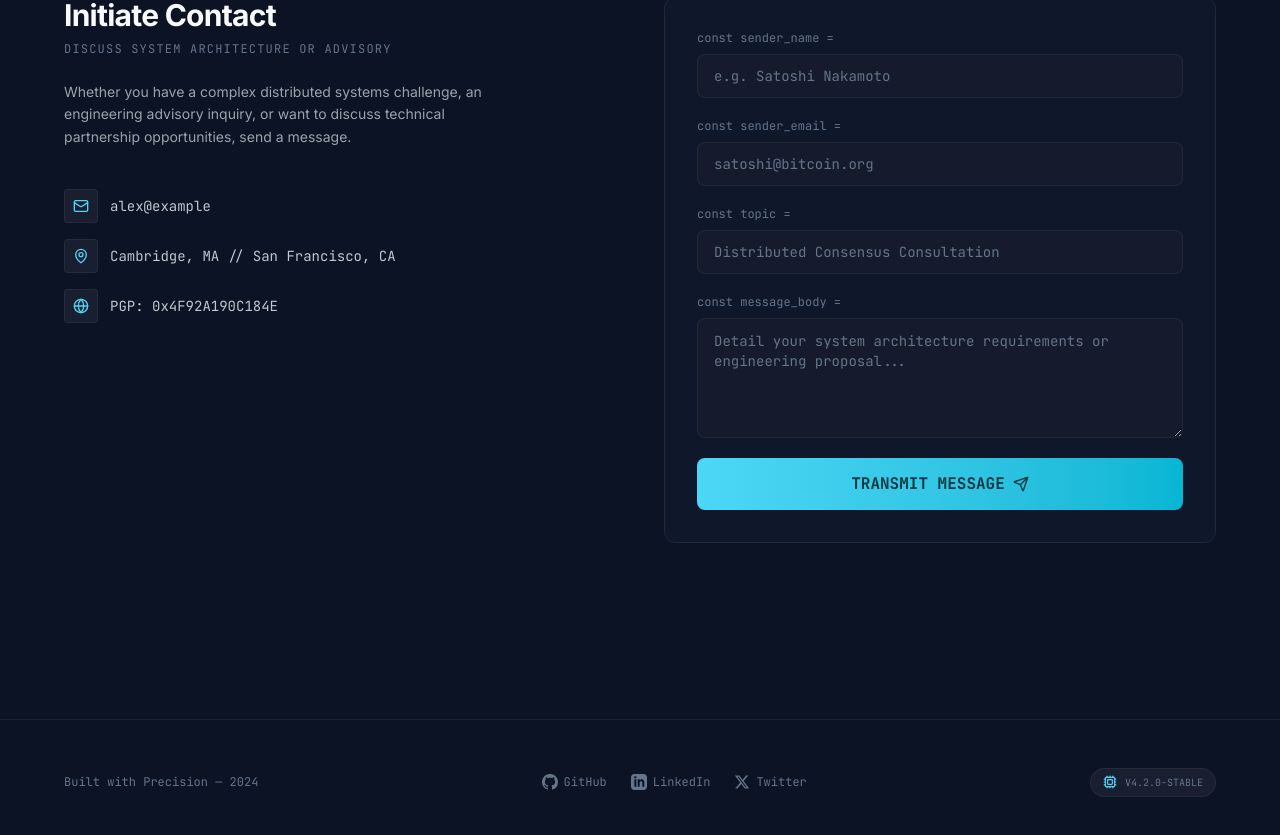
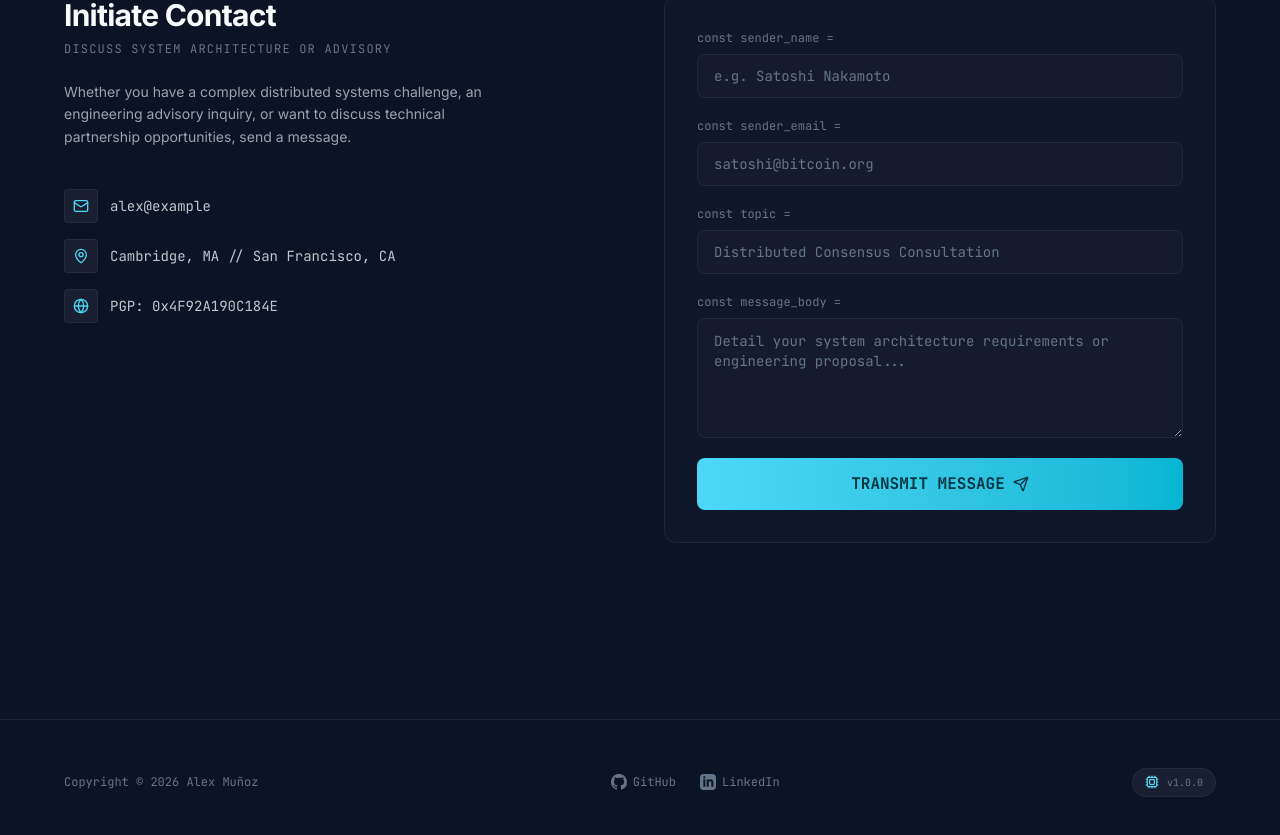
Before and after one commit to AlexMunozDevWeb/cv-portfolio, a Next.js app: page / in a window 1280 px wide. Shown: the part 4812-5647 px from the top of the page. Built offline with nearby package versions, Linux system fonts and the light colour scheme.

Commit message:
refactor(footer): refactor footer

```diff
--- a/components/footer.tsx
+++ b/components/footer.tsx
@@ -1,4 +1,7 @@
+import Link from "next/link";
+
 import { Cpu } from "lucide-react";
+import { footerData } from "@/data";
 
 export function Footer() {
   return (
@@ -6,13 +9,15 @@
       <div className="mx-auto flex max-w-7xl flex-col items-center justify-between gap-6 px-6 md:flex-row md:px-16">
         {/* Copyright / Info */}
         <div className="text-on-surface font-mono text-xs text-text-muted">
-          Built with Precision &mdash; 2024
+          <p>{footerData.copyright}</p>
         </div>
 
         {/* Social Links */}
         <div className="flex items-center gap-6">
-          <a
-            href="https://github.com"
+          {footerData.links.map((link) => (
+            <Link
+              key={link.id}
+              href={link.href}
               target="_blank"
               rel="noopener noreferrer"
               className="flex items-center gap-1.5 font-mono text-xs text-text-muted transition-all hover:-translate-y-0.5 hover:text-primary"
@@ -22,48 +27,17 @@
                 viewBox="0 0 24 24"
                 aria-hidden="true"
               >
-              <path d="M12 0C5.37 0 0 5.37 0 12c0 5.31 3.435 9.795 8.205 11.385.6.105.825-.255.825-.57 0-.285-.015-1.23-.015-2.235-3.015.555-3.795-.735-4.035-1.41-.135-.345-.72-1.41-1.23-1.695-.42-.225-1.02-.78-.015-.795.945-.015 1.62.87 1.845 1.23 1.08 1.815 2.805 1.305 3.495.99.105-.78.42-1.305.765-1.605-2.67-.3-5.46-1.335-5.46-5.925 0-1.305.465-2.385 1.23-3.225-.12-.3-.54-1.53.12-3.18 0 0 1.005-.315 3.3 1.23.96-.27 1.98-.405 3-.405s2.04.135 3 .405c2.295-1.56 3.3-1.23 3.3-1.23.66 1.65.24 2.88.12 3.18.765.84 1.23 1.905 1.23 3.225 0 4.605-2.805 5.625-5.475 5.925.435.375.81 1.095.81 2.22 0 1.605-.015 2.895-.015 3.3 0 .315.225.69.825.57A12.02 12.02 0 0024 12c0-6.63-5.37-12-12-12z" />
+                <path d={link.icon} />
               </svg>
-            <span>GitHub</span>
-          </a>
-
-          <a
-            href="https://linkedin.com"
-            target="_blank"
-            rel="noopener noreferrer"
-            className="flex items-center gap-1.5 font-mono text-xs text-text-muted transition-all hover:-translate-y-0.5 hover:text-primary"
-          >
-            <svg
-              className="h-4 w-4 fill-current"
-              viewBox="0 0 24 24"
-              aria-hidden="true"
-            >
-              <path d="M19 0h-14c-2.761 0-5 2.239-5 5v14c0 2.761 2.239 5 5 5h14c2.762 0 5-2.239 5-5v-14c0-2.761-2.238-5-5-5zm-11 19h-3v-11h3v11zm-1.5-12.268c-.966 0-1.75-.79-1.75-1.764s.784-1.764 1.75-1.764 1.75.79 1.75 1.764-.783 1.764-1.75 1.764zm13.5 12.268h-3v-5.604c0-3.368-4-3.113-4 0v5.604h-3v-11h3v1.765c1.396-2.586 7-2.777 7 2.476v6.759z" />
-            </svg>
-            <span>LinkedIn</span>
-          </a>
-
-          <a
-            href="https://twitter.com"
-            target="_blank"
-            rel="noopener noreferrer"
-            className="flex items-center gap-1.5 font-mono text-xs text-text-muted transition-all hover:-translate-y-0.5 hover:text-primary"
-          >
-            <svg
-              className="h-4 w-4 fill-current"
-              viewBox="0 0 24 24"
-              aria-hidden="true"
-            >
-              <path d="M18.244 2.25h3.308l-7.227 8.26 8.502 11.24H16.17l-5.214-6.817L4.99 21.75H1.68l7.73-8.835L1.254 2.25H8.08l4.713 6.231zm-1.161 17.52h1.833L7.084 4.126H5.117z" />
-            </svg>
-            <span>Twitter</span>
-          </a>
+              <span>{link.label}</span>
+            </Link>
+          ))}
         </div>
 
         {/* System Version Stamp */}
         <div className="flex items-center gap-2 rounded-full border border-outline-variant/30 bg-surface-container px-3 py-1.5 font-mono text-[10px] text-text-muted">
           <Cpu className="h-3.5 w-3.5 text-primary" />
-          <span>V4.2.0-STABLE</span>
+          <span>{footerData.version}</span>
         </div>
       </div>
     </footer>
--- /dev/null
+++ b/data/footer.ts
@@ -0,0 +1,18 @@
+export const footerData = {
+  copyright: "Copyright © 2026 Alex Muñoz",
+  links: [
+    {
+      id: 1,
+      label: "GitHub",
+      href: "https://github.com/AlexMunozDevWeb/",
+      icon: "M12 0C5.37 0 0 5.37 0 12c0 5.31 3.435 9.795 8.205 11.385.6.105.825-.255.825-.57 0-.285-.015-1.23-.015-2.235-3.015.555-3.795-.735-4.035-1.41-.135-.345-.72-1.41-1.23-1.695-.42-.225-1.02-.78-.015-.795.945-.015 1.62.87 1.845 1.23 1.08 1.815 2.805 1.305 3.495.99.105-.78.42-1.305.765-1.605-2.67-.3-5.46-1.335-5.46-5.925 0-1.305.465-2.385 1.23-3.225-.12-.3-.54-1.53.12-3.18 0 0 1.005-.315 3.3 1.23.96-.27 1.98-.405 3-.405s2.04.135 3 .405c2.295-1.56 3.3-1.23 3.3-1.23.66 1.65.24 2.88.12 3.18.765.84 1.23 1.905 1.23 3.225 0 4.605-2.805 5.625-5.475 5.925.435.375.81 1.095.81 2.22 0 1.605-.015 2.895-.015 3.3 0 .315.225.69.825.57A12.02 12.02 0 0024 12c0-6.63-5.37-12-12-12z",
+    },
+    {
+      id: 2,
+      label: "LinkedIn",
+      href: "https://www.linkedin.com/in/alex-full-stack/",
+      icon: "M19 0h-14c-2.761 0-5 2.239-5 5v14c0 2.761 2.239 5 5 5h14c2.762 0 5-2.239 5-5v-14c0-2.761-2.238-5-5-5zm-11 19h-3v-11h3v11zm-1.5-12.268c-.966 0-1.75-.79-1.75-1.764s.784-1.764 1.75-1.764 1.75.79 1.75 1.764-.783 1.764-1.75 1.764zm13.5 12.268h-3v-5.604c0-3.368-4-3.113-4 0v5.604h-3v-11h3v1.765c1.396-2.586 7-2.777 7 2.476v6.759z",
+    },
+  ],
+  version: "v1.0.0",
+};
--- /dev/null
+++ b/data/index.ts
@@ -0,0 +1 @@
+export * from "./footer";
```
Lines whose indentation alone changed are shown as unchanged.
